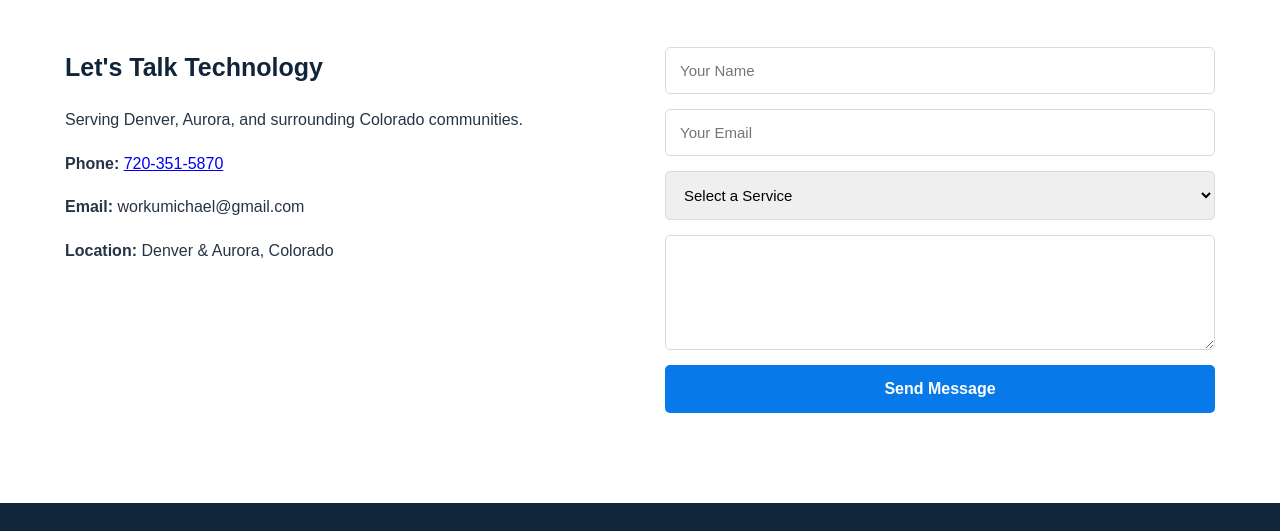
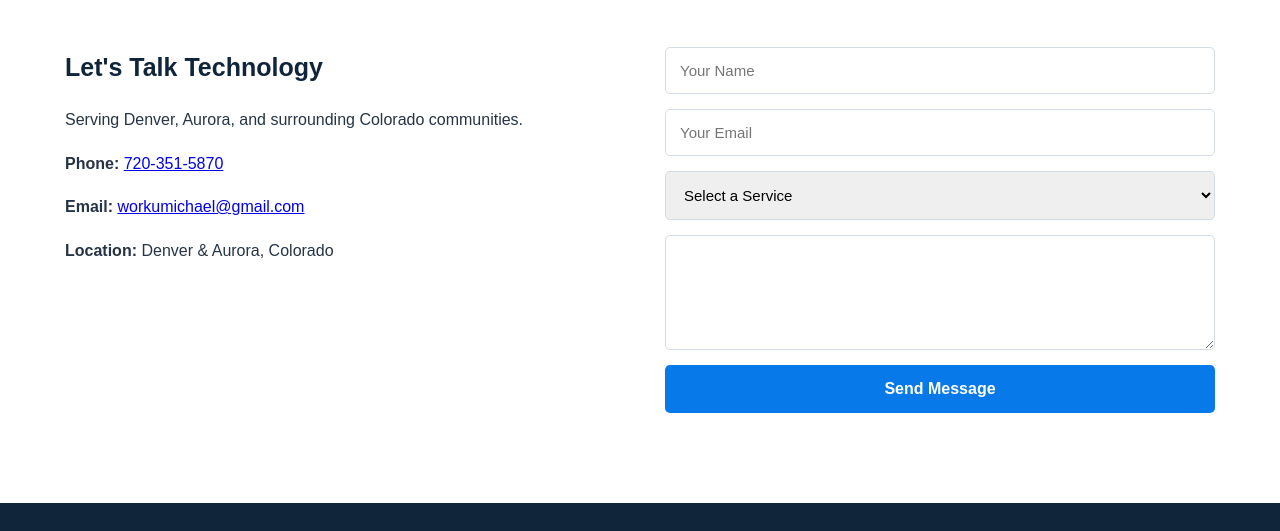
Before and after one commit to mworku2024/hawassatech, a plain HTML site: page index.html in a window 1280 px wide. Shown: the part 2848-3379 px from the top of the page. Drawn offline with Linux system fonts and the light colour scheme.

Commit message:
Fix email link in index.html

```diff
--- a/index.html
+++ b/index.html
@@ -352,7 +352,7 @@
 
                     <p>
                         <strong>Email:</strong>
-                        <a href="mailto:workumichael@gmail.com"></a>workumichael@gmail.com</a>
+                        <a href="mailto:workumichael@gmail.com">workumichael@gmail.com</a>
                     </p>
 
                     <p>
```
